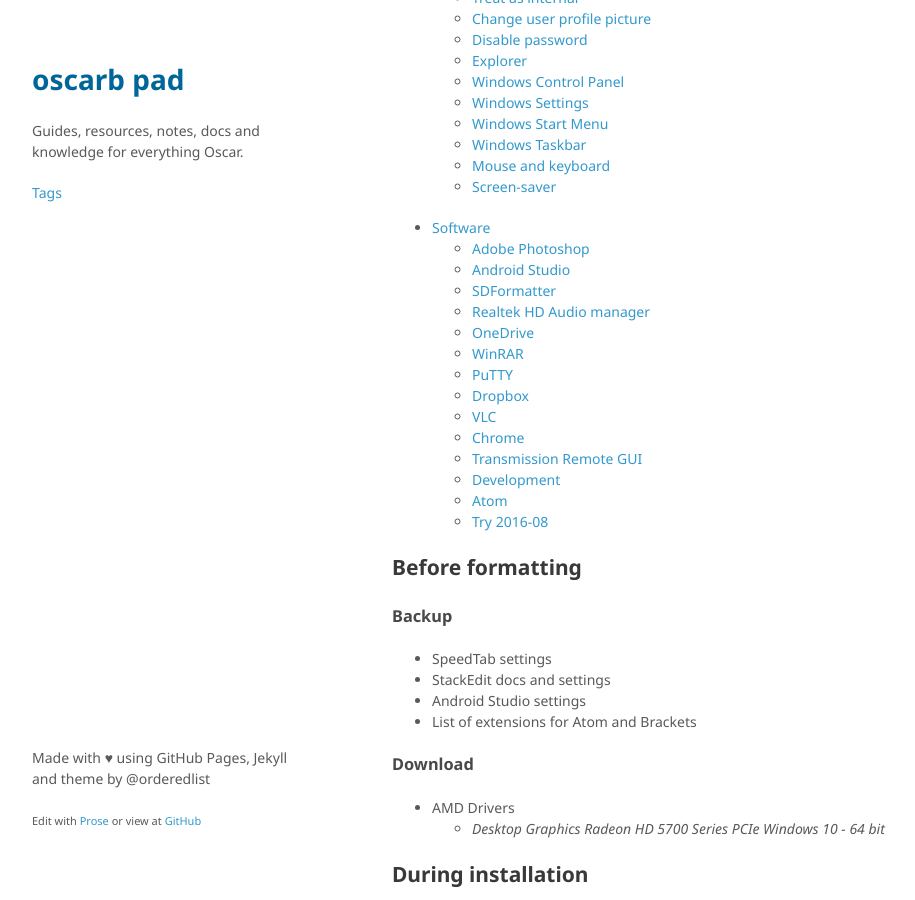
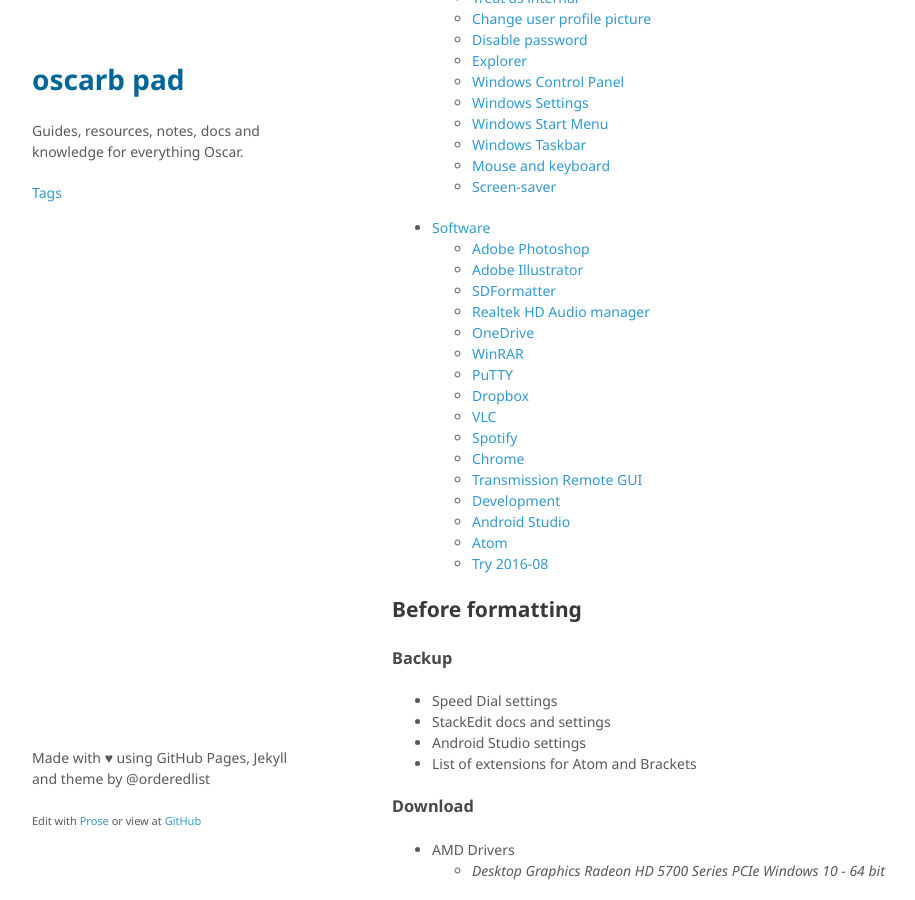
Before and after one commit to oscarb/pad, a Jekyll site: the page built from _docs/windows-10-essentials.md, in a window 1280 px wide and 900 px high, scrolled down 446 px. Shown: the whole window, without its empty margins (128-1043 px from the left). Built offline with Jekyll 4.4.1, drawn with Linux system fonts in a browser that asks for light colours; some of the changed text lies outside the part shown.

Commit message:
Add software

```diff
--- a/_docs/windows-10-essentials.md
+++ b/_docs/windows-10-essentials.md
@@ -12,7 +12,7 @@ Windows 10 Essentials
 ## Before formatting
 
 ### Backup
-* SpeedTab settings
+* Speed Dial settings
 * StackEdit docs and settings
 * Android Studio settings
 * List of extensions for Atom and Brackets
@@ -125,7 +127,8 @@ Software
 
 ### Adobe Photoshop
 
-### Android Studio
+### Adobe Illustrator
+
 
 
 ### SDFormatter
@@ -161,6 +164,8 @@ Settings > Compression > Remove redundant folders from extraction path
 
 ### VLC
 
+### Spotify
+
 ### Chrome
 
 #### LastPass
```
Also changed, not shown: other parts of _docs/windows-10-essentials.md (+6 -1 lines).
